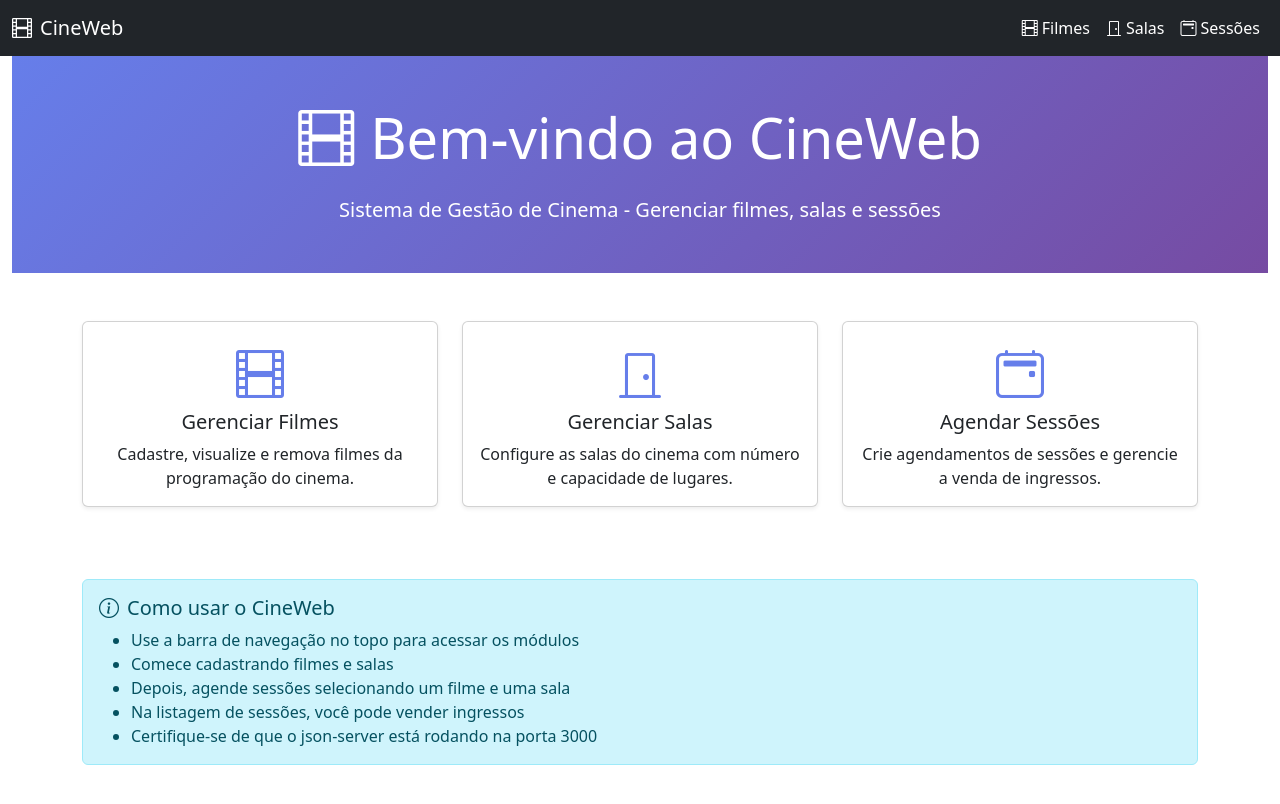
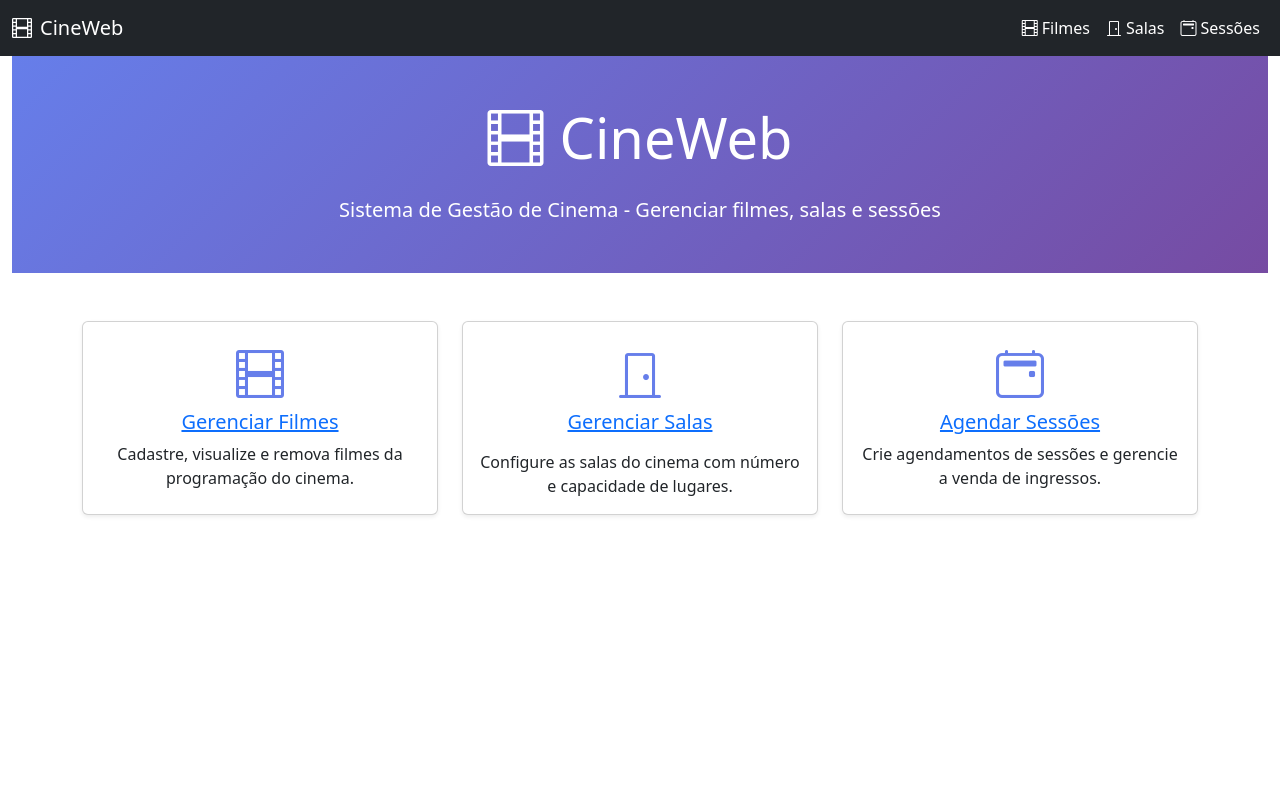
Before and after one commit to danilloism/n2-cineweb, a React app in the folder frontend/: page / in a window 1280 px wide. Shown: the top 804 px of the page. Built offline with nearby package versions, Linux system fonts and the light colour scheme; the HTML template or start-up script is replaced by a standard one.

Commit message:
alguns ajustes

```diff
--- a/frontend/src/App.tsx
+++ b/frontend/src/App.tsx
@@ -1,6 +1,6 @@
 import { BrowserRouter } from 'react-router-dom';
 import './App.css';
-import { Nav } from './components/common/Nav';
+import { Nav } from './components/Nav';
 import { AppRoutes } from './routes';
 import { QueryClient, QueryClientProvider } from '@tanstack/react-query';
 
--- /dev/null
+++ b/frontend/src/components/Card.tsx
@@ -0,0 +1,11 @@
+import type { FunctionComponent, PropsWithChildren } from 'react';
+
+export const Card: FunctionComponent<PropsWithChildren> = ({ children }) => {
+  return (
+    <div className="col-md-4 mb-4">
+      <div className="card h-100 shadow-sm">
+        <div className="card-body text-center">{children}</div>
+      </div>
+    </div>
+  );
+};
--- a/frontend/src/pages/HomePage.tsx
+++ b/frontend/src/pages/HomePage.tsx
@@ -1,3 +1,6 @@
+import { Link } from 'react-router-dom';
+import { Card } from '../components/Card';
+
 export const HomePage = () => {
   return (
     <div className="container-fluid">
@@ -12,7 +15,7 @@ export const HomePage = () => {
         <div className="container">
           <h1 className="display-4 mb-4">
             <i className="bi bi-film me-3"></i>
-            Bem-vindo ao CineWeb
+            CineWeb
           </h1>
           <p className="lead mb-0">
             Sistema de Gestão de Cinema - Gerenciar filmes, salas e sessões
@@ -22,9 +25,7 @@ export const HomePage = () => {
 
       <div className="container py-5">
         <div className="row">
-          <div className="col-md-4 mb-4">
-            <div className="card h-100 shadow-sm">
-              <div className="card-body text-center">
+          <Card>
             <i
               className="bi bi-film"
               style={{
@@ -33,17 +34,15 @@ export const HomePage = () => {
                 marginBottom: '1rem',
               }}
             ></i>
+            <Link to="/filmes">
               <h5 className="card-title">Gerenciar Filmes</h5>
+            </Link>
             <p className="card-text">
               Cadastre, visualize e remova filmes da programação do cinema.
             </p>
-              </div>
-            </div>
-          </div>
+          </Card>
 
-          <div className="col-md-4 mb-4">
-            <div className="card h-100 shadow-sm">
-              <div className="card-body text-center">
+          <Card>
             <i
               className="bi bi-door-closed"
               style={{
@@ -52,18 +51,17 @@ export const HomePage = () => {
                 marginBottom: '1rem',
               }}
             ></i>
+            <Link to="/salas">
               <h5 className="card-title">Gerenciar Salas</h5>
+            </Link>
+            <p className="card-text"></p>
+
             <p className="card-text">
-                  Configure as salas do cinema com número e capacidade de
-                  lugares.
+              Configure as salas do cinema com número e capacidade de lugares.
             </p>
-              </div>
-            </div>
-          </div>
+          </Card>
 
-          <div className="col-md-4 mb-4">
-            <div className="card h-100 shadow-sm">
-              <div className="card-body text-center">
+          <Card>
             <i
               className="bi bi-calendar2-event"
               style={{
@@ -72,29 +70,14 @@ export const HomePage = () => {
                 marginBottom: '1rem',
               }}
             ></i>
+            <Link to="/sessoes">
               <h5 className="card-title">Agendar Sessões</h5>
+            </Link>
+
             <p className="card-text">
               Crie agendamentos de sessões e gerencie a venda de ingressos.
             </p>
-              </div>
-            </div>
-          </div>
-        </div>
-
-        <div className="alert alert-info mt-5">
-          <h5>
-            <i className="bi bi-info-circle me-2"></i>
-            Como usar o CineWeb
-          </h5>
-          <ul className="mb-0">
-            <li>Use a barra de navegação no topo para acessar os módulos</li>
-            <li>Comece cadastrando filmes e salas</li>
-            <li>Depois, agende sessões selecionando um filme e uma sala</li>
-            <li>Na listagem de sessões, você pode vender ingressos</li>
-            <li>
-              Certifique-se de que o json-server está rodando na porta 3000
-            </li>
-          </ul>
+          </Card>
         </div>
       </div>
     </div>
```
Also changed, not shown: frontend/src/pages/FilmesPage.tsx (+5 -5 lines), frontend/src/pages/SalasPage.tsx (+4 -4 lines), frontend/src/pages/SessoesPage.tsx (+3 -4 lines), frontend/src/components/AlertaSucesso.tsx (renamed from frontend/src/components/common/AlertaSucesso.tsx), frontend/src/components/Button.tsx (renamed from frontend/src/components/common/Button.tsx), frontend/src/components/CardDeletavel.tsx (renamed from frontend/src/components/common/CardDeletavel.tsx), frontend/src/components/Input.tsx (renamed from frontend/src/components/common/Input.tsx), frontend/src/components/Nav.tsx (renamed from frontend/src/components/common/Nav.tsx), frontend/src/components/TopoCadastro.tsx (renamed from frontend/src/components/common/TopoCadastro.tsx). Lines whose indentation alone changed are shown as unchanged.
